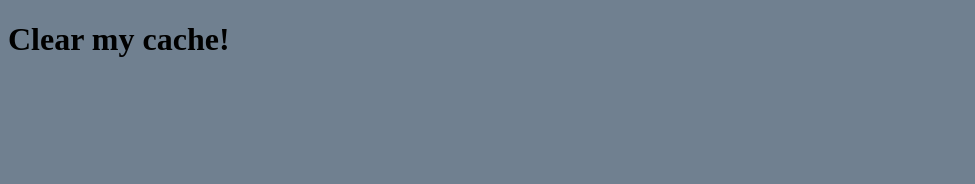
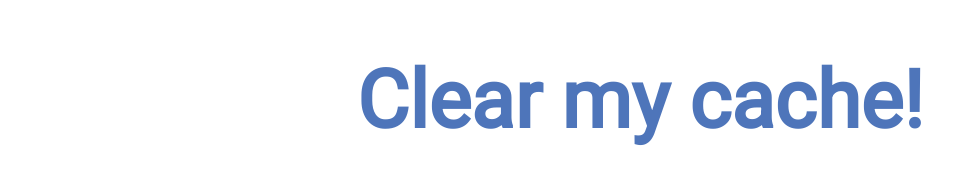
Before and after one commit to dcscode/clear-cache-demo, a plain HTML site: page index.html in a window 1280 px wide. Shown: the whole page, without its empty margins (0-975 px from the left). Drawn offline with Linux system fonts and the light colour scheme.

Commit message:
add basic styling

```diff
--- a/styles.css
+++ b/styles.css
@@ -1,3 +1,9 @@
 html {
-    background-color: slategray;
+    font-family: 'Roboto', sans-serif;
 }
+
+h1 {
+    color: #4e75ba;
+    font-size: 5em;
+    text-align: center;
+}
```
